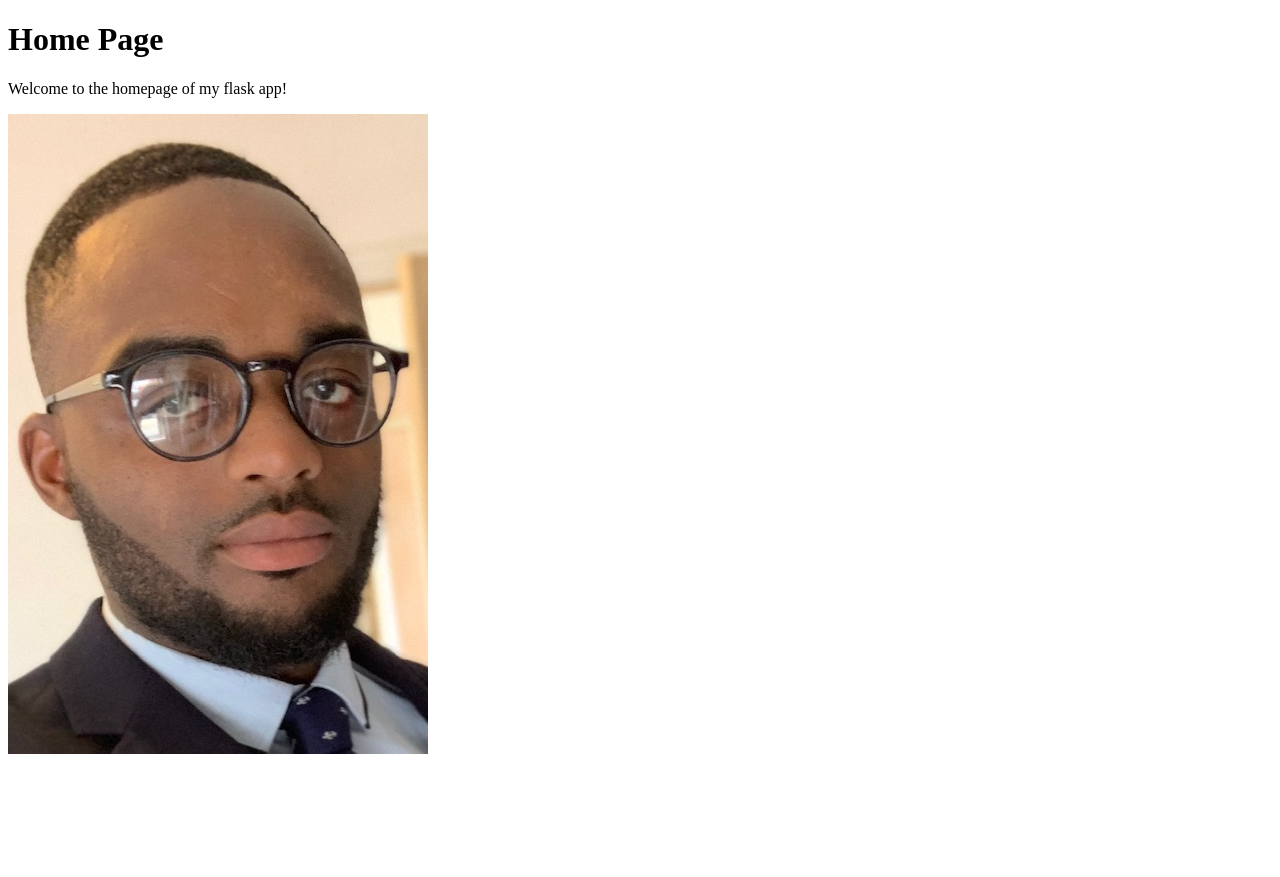
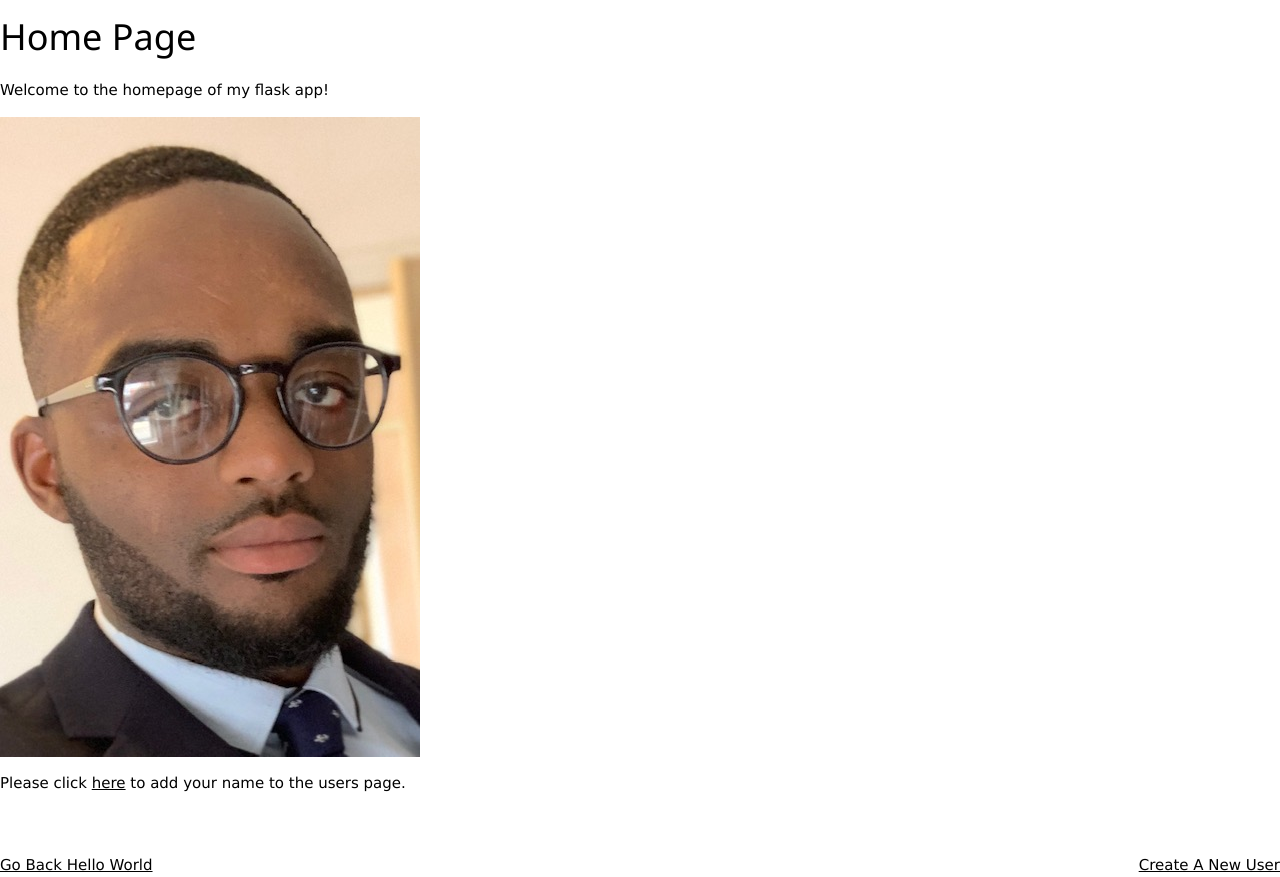
Before and after one commit to SinclairPythonAkoto/PythonRefactoring, a Flask app: page /home in a window 1280 px wide. Before the commit the page ends 754 px from the top, so only its background shows below. Run offline with Flask 2, Linux system fonts and the light colour scheme.

Commit message:
Created user directory with user.py file Updated the anchor tag to direct to user page Updated main.py to handle user module

```diff
--- a/Blueprints/templates/home.html
+++ b/Blueprints/templates/home.html
@@ -6,6 +6,12 @@
 <h1>Home Page</h1>
 <p>Welcome to the homepage of my flask app!</p>
 <img src="{{url_for('static', filename='SinPic.jpg')}}" align="middle" />
-<!-- <p>Please click <a href="">here</a> to add your name to the users page.</p> -->
+<p>Please click <a href="#">here</a> to add your name to the users page.</p>
+<br>
+<br>
+<div class="pageButtons">
+    <a class="w3-left" href="{{ url_for('hello_world.hello') }}">Go Back Hello World</a>
+    <a class="w3-right" href="#">Create A New User</a>
+</div>
 
 {% endblock content %}
--- a/Blueprints/templates/layout.html
+++ b/Blueprints/templates/layout.html
@@ -5,6 +5,7 @@
     <meta charset="UTF-8">
     <meta http-equiv="X-UA-Compatible" content="IE=edge">
     <meta name="viewport" content="width=device-width, initial-scale=1.0">
+    <link rel="stylesheet" href="https://www.w3schools.com/w3css/4/w3.css">
     <title>Flask Blueprint</title>
 </head>
 
```
Also changed, not shown: Blueprints/users/user.py (added, +11 -0 lines), Blueprints/users/__init__.py (added).
